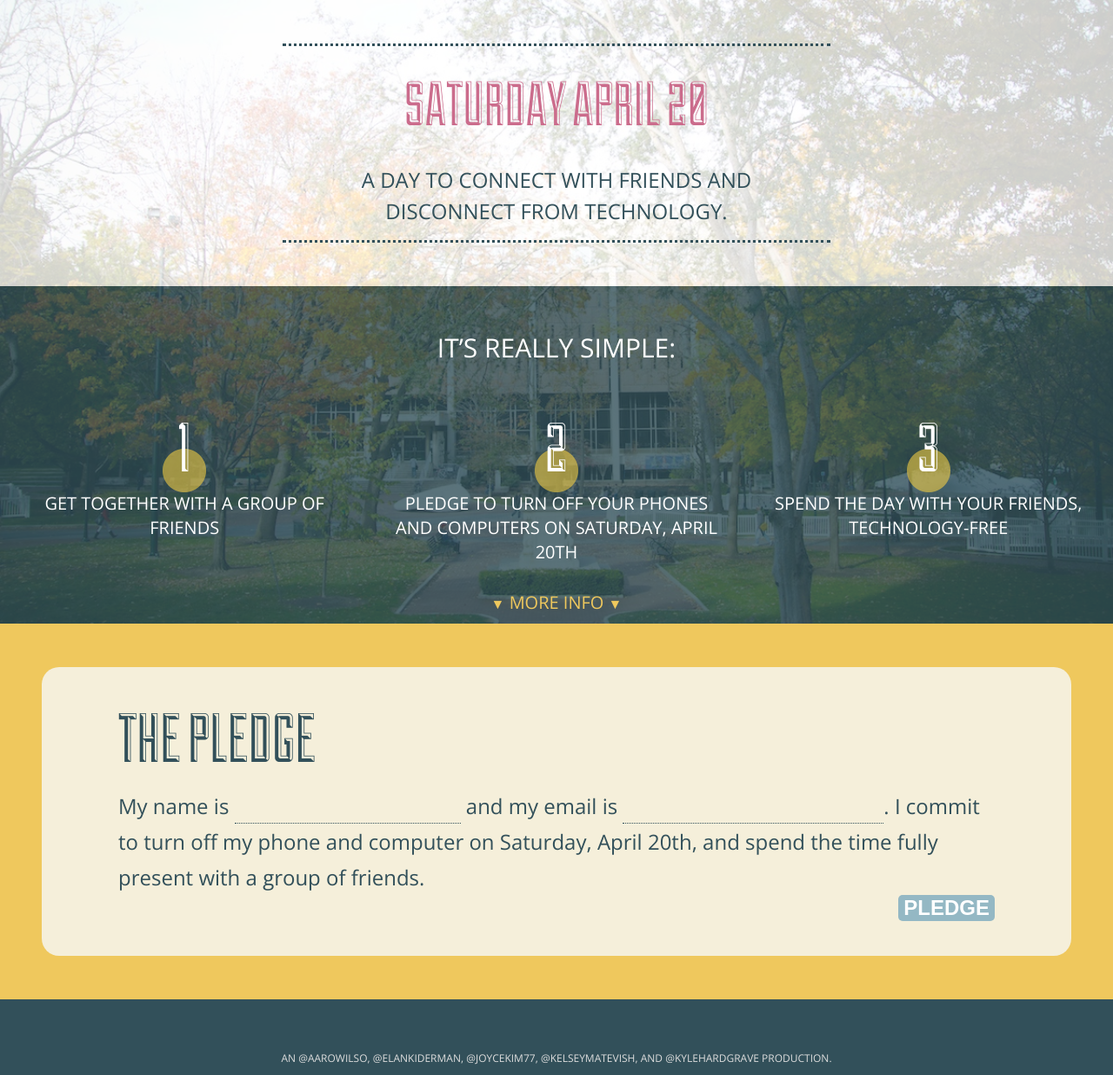
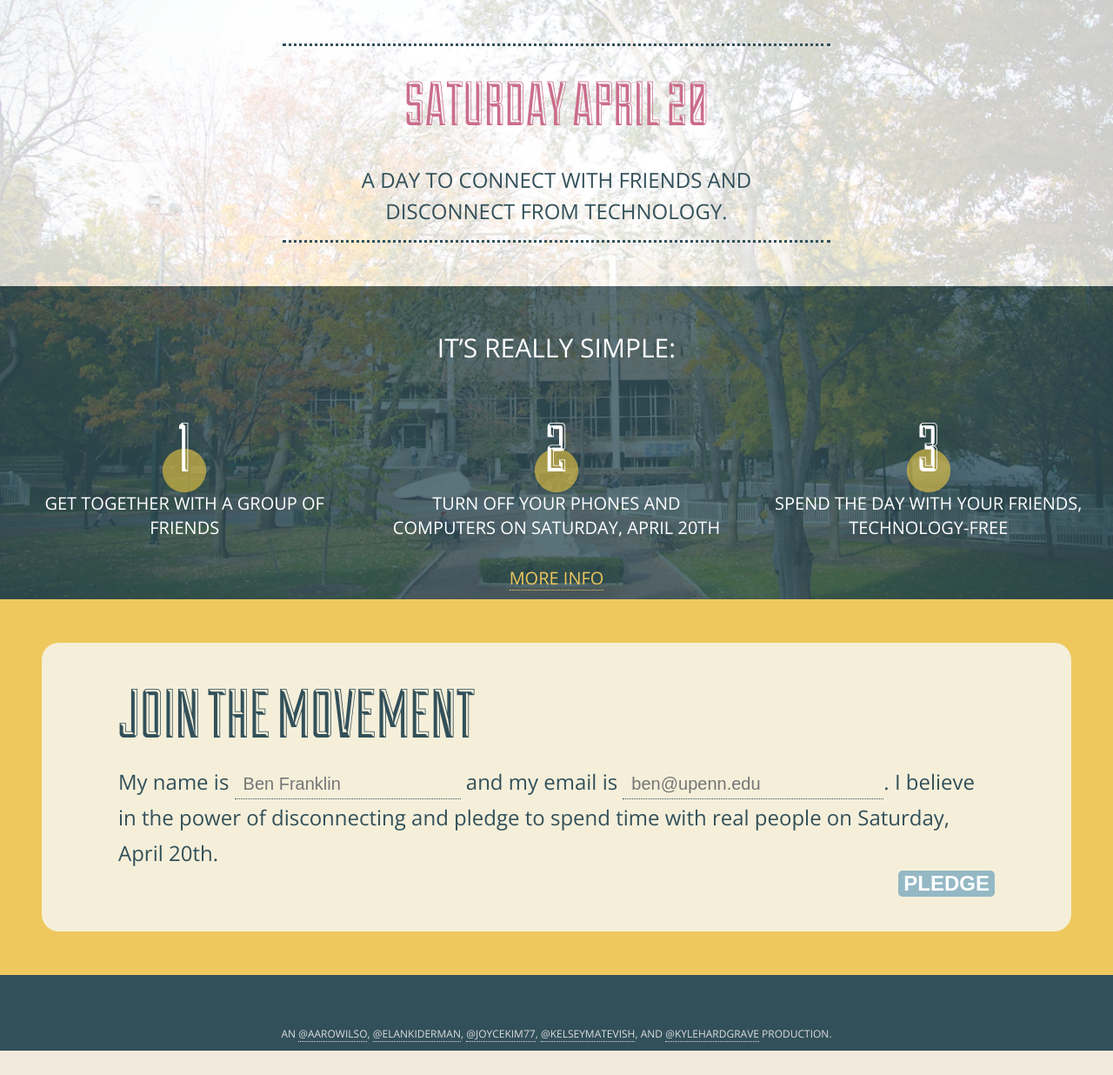
Before and after one commit to kylehg/penn-disconnects, a Flask app: page / in a window 1280 px wide. Shown: the part 207-1443 px from the top of the page at 87% size. After the commit the page ends 1415 px from the top, so only its background shows below. Run offline with Flask 2, Linux system fonts and the light colour scheme; parts of the project's set-up code (start-up, migrations or seed data) failed here and were passed over; some libraries are stand-ins or nearby versions.

Commit message:
provisional changes for conversion

```diff
--- a/static/css/main.css
+++ b/static/css/main.css
@@ -8,11 +8,12 @@ body {
 
 a {
   color: inherit;
-  text-decoration: none; }
+  text-decoration: none;
+  border-bottom-width: 1px;
+  border-bottom-style: dotted; }
 
 a:hover {
-  border-bottom-width: 1px;
-  border-bottom-style: dotted; }
+  border-bottom: none; }
 
 em {
   font-style: italic; }
@@ -44,7 +45,7 @@ em {
     font-family: "Duke Regular", Helvetica, Arial, sans-serif;
     font-size: 72px;
     color: #cb6c8c; }
-    #date-box h2 a:hover {
+    #date-box h2 a {
       border: none; }
   #date-box p {
     border-bottom: 3px dotted #32505a;
--- a/static/scss/main.scss
+++ b/static/scss/main.scss
@@ -28,11 +28,12 @@ body {
 a {
   color: inherit;
   text-decoration: none;
+  border-bottom-width: 1px;
+  border-bottom-style: dotted;
 }
 
 a:hover {
-  border-bottom-width: 1px;
-  border-bottom-style: dotted;
+  border-bottom: none;
 }
 
 em {
@@ -77,8 +78,8 @@ em {
     color: $pinkish;
 
     a {
+        border: none;
       &:hover {
-        border: none;
       }
     }
   }
--- a/templates/index.html
+++ b/templates/index.html
@@ -44,7 +44,7 @@
         </div>
         <div class="step">
           <h3>2</h3>
-          <p>Pledge to turn off your phones and computers on Saturday, April 20th</p>
+          <p>Turn off your phones and computers on Saturday, April 20th</p>
         </div>
         <div class="step">
           <h3>3</h3>
@@ -52,7 +52,7 @@
         </div>
       </div><!--/steps-->
       <div id="more-info-box">
-        <a href="#"><span>&#x25BC</span> More Info <span>&#x25BC</span></a>
+        <a href="#">More Info</a>
       </div><!--/more-info-box-->
     </div><!--/steps-box-->
   </section><!--/info-->
@@ -66,12 +66,11 @@
   <section id="pledge">
     <form action="/submit" method="POST" id="interest-form">
       <div id="side1">
-        <h2>The Pledge</h2>
+        <h2>Join the Movement</h2>
         <p id="pledge-copy">
-          My name is <input id="name-field" name="name" required type="text"/>
-          and my email is <input id="email-field" name="email" required type="email"/>.
-          I commit to turn off my phone and computer on Saturday, April 20th, and spend the time
-          fully present with a group of friends.
+          My name is <input id="name-field" placeholder="Ben Franklin" name="name" required type="text"/>
+          and my email is <input id="email-field" placeholder="ben@upenn.edu" name="email" required type="email"/>.
+          I believe in the power of disconnecting and pledge to spend time with real people on Saturday, April 20th.
         </p>
         <div id="submit">
           <input id="pledge-submit" type="submit" value="Pledge"/>
```
